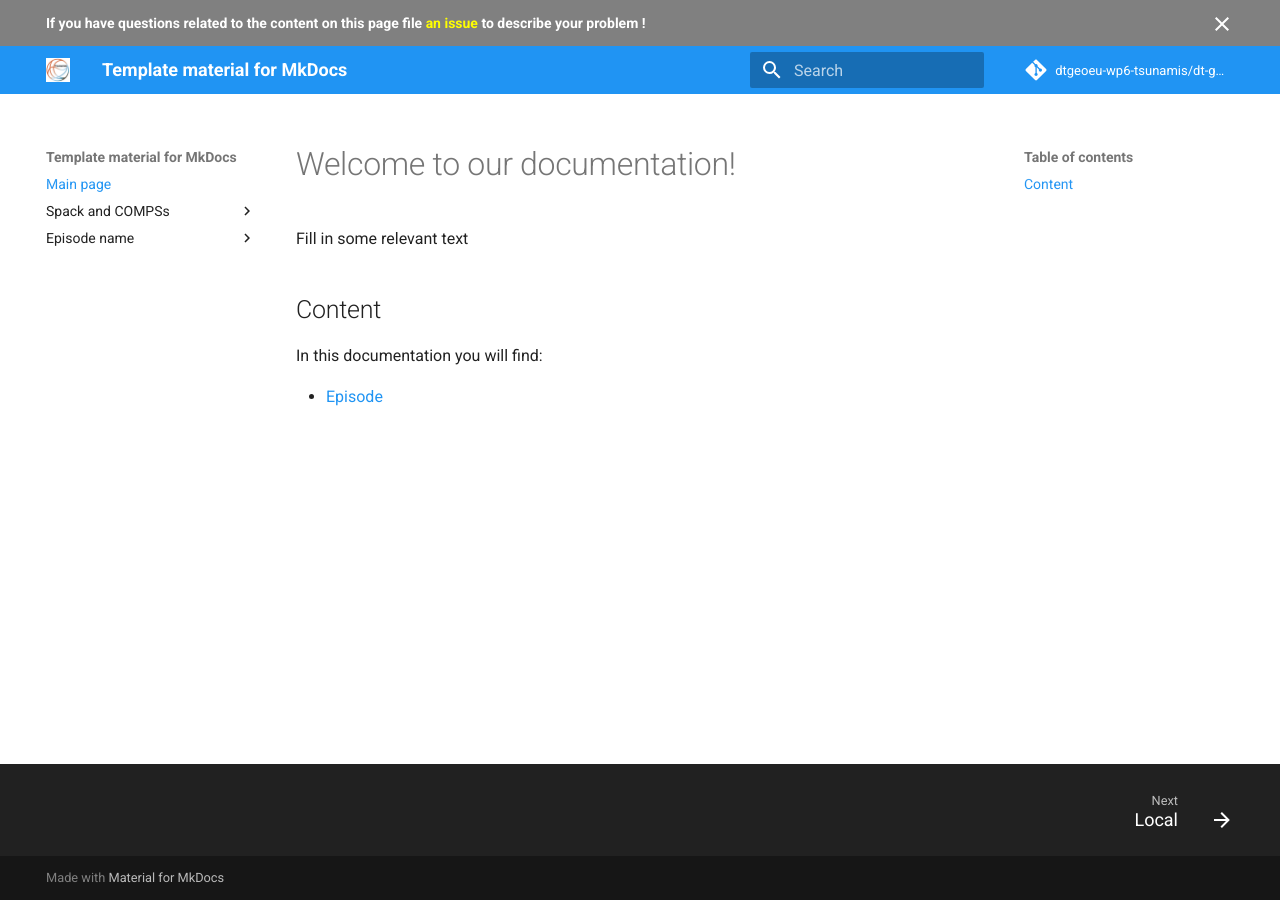
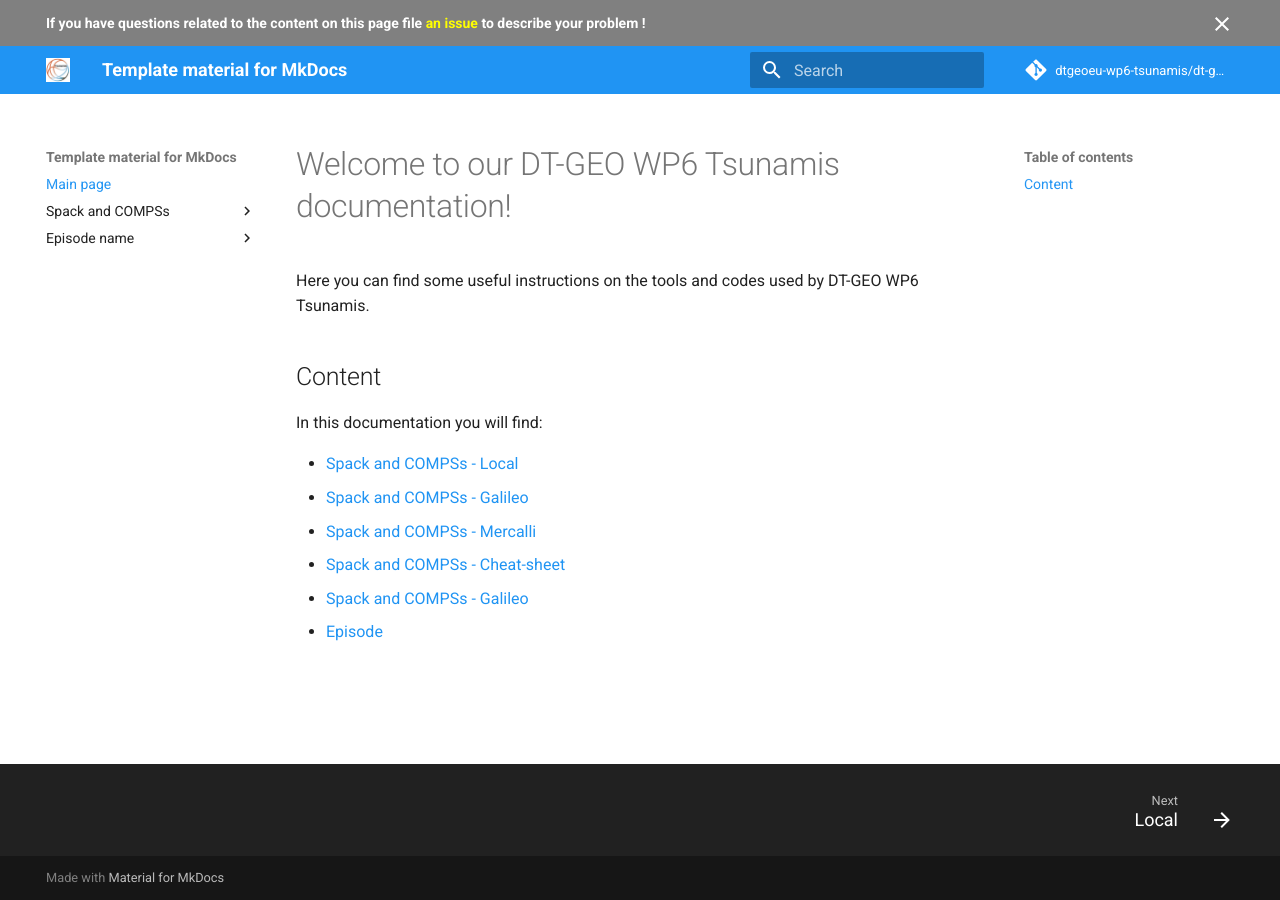
Before and after one commit to dtgeoeu-wp6-tsunamis/dt-geo-wp6-docs, an MkDocs documentation site: the page built from docs/index.md, in a window 1280 px wide. Built offline with MkDocs 1.6.1 and Material for MkDocs 9.7.7, drawn with Linux system fonts in a browser that asks for light colours; comment, search, counter and statistics services are not loaded.

Commit message:
Updated titles and index

```diff
--- a/docs/index.md
+++ b/docs/index.md
@@ -1,8 +1,13 @@
-# Welcome to our documentation!
+# Welcome to our DT-GEO WP6 Tsunamis documentation!
 
-Fill in some relevant text
+Here you can find some useful instructions on the tools and codes used by DT-GEO WP6 Tsunamis.
 
 ## Content
 In this documentation you will find:
 
+- [Spack and COMPSs - Local](spack-and-compss/local.md)
+- [Spack and COMPSs - Galileo](spack-and-compss/galileo.md)
+- [Spack and COMPSs - Mercalli](spack-and-compss/mercalli.md)
+- [Spack and COMPSs - Cheat-sheet](spack-and-compss/cheat-sheet.md)
+- [Spack and COMPSs - Galileo](spack-and-compss/troubleshooting.md)
 - [Episode](episode/purpose.md)
```
Also changed, not shown: docs/spack-and-compss/galileo.md (+1 -1 lines), docs/spack-and-compss/local.md (+1 -1 lines), docs/spack-and-compss/mercalli.md (+1 -1 lines).
